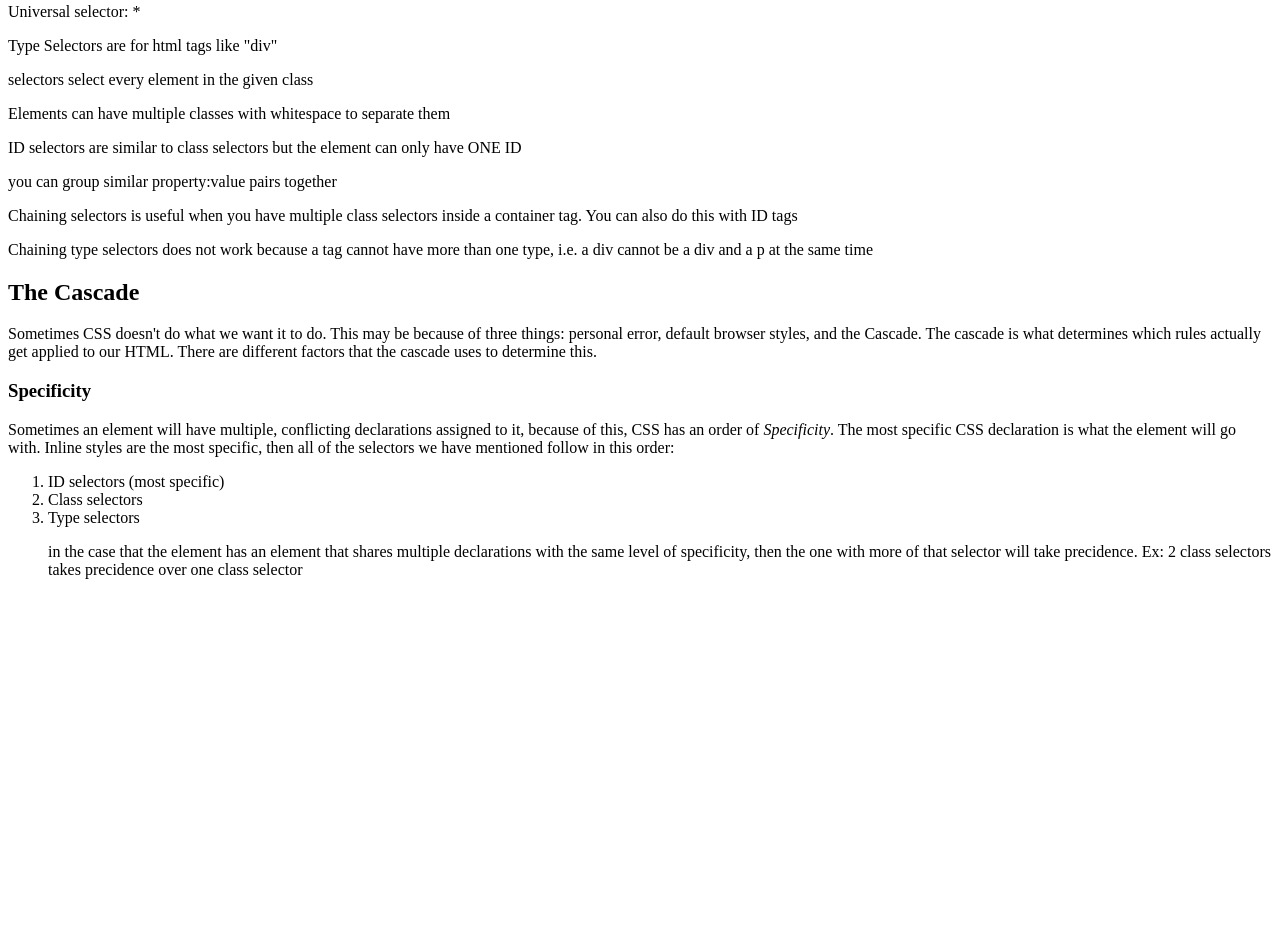
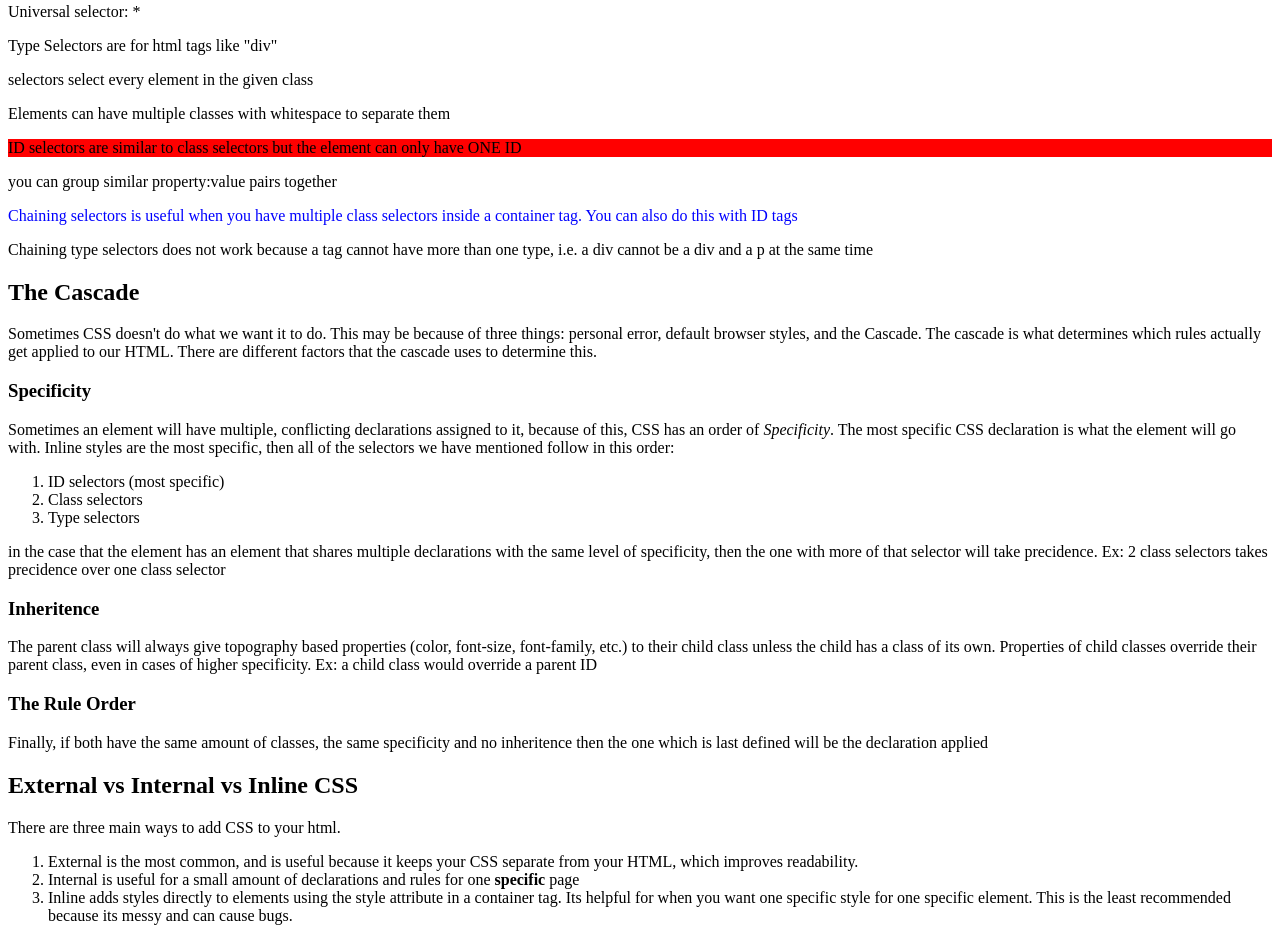
Before and after one commit to simaaksidd/TOP_Notes, a plain HTML site: page Foundations/CSS/index.html in a window 1280 px wide. Shown: the part 469-1410 px from the top of the page. Before the commit the page ends 1064 px from the top, so only its background shows below. Drawn offline with Linux system fonts and the light colour scheme.

Commit message:
finish CSS basics and Add Readme.md

```diff
--- a/Foundations/CSS/index.html
+++ b/Foundations/CSS/index.html
@@ -1,6 +1,10 @@
 <!DOCTYPE html>
 <html lang="en">
 <head>
+  <!--Add this line of code to add CSS externally-->
+  <link rel="stylesheet" href="notes.css">
+  <!-- use these tags to add your CSS internally-->
+  <style></style>
     <meta charset="UTF-8">
     <meta http-equiv="X-UA-Compatible" content="IE=edge">
     <meta name="viewport" content="width=device-width, initial-scale=1.0">
@@ -41,7 +45,18 @@
   <li>ID selectors (most specific)</li>
   <li>Class selectors</li>
   <li>Type selectors</li>
+</ol>
 <p>in the case that the element has an element that shares multiple declarations with the same level of specificity, then the one with more of that selector will take precidence. Ex: 2 class selectors takes precidence over one class selector</p>
+<h3>Inheritence</h3>
+<p>The parent class will always give topography based properties (color, font-size, font-family, etc.) to their child class unless the child has a class of its own. Properties of child classes override their parent class, even in cases of higher specificity. Ex: a child class would override a parent ID</p>
+<h3>The Rule Order</h3>
+<p>Finally, if both have the same amount of classes, the same specificity and no inheritence then the one which is last defined will be the declaration applied</p>
+<h2>External vs Internal vs Inline CSS</h2>
+<p>There are three main ways to add CSS to your html.</p>
+<ol>
+  <li>External is the most common, and is useful because it keeps your CSS separate from your HTML, which improves readability.</li>
+  <li>Internal is useful for a small amount of declarations and rules for one <b>specific</b> page</li>
+  <li>Inline adds styles directly to elements using the style attribute in a container tag. Its helpful for when you want one specific style for one specific element. This is the least recommended because its messy and can cause bugs.</li>
 </ol>
 </body>
 </html>
--- a/Foundations/CSS/notes.css
+++ b/Foundations/CSS/notes.css
@@ -1,6 +1,6 @@
 /* type selectors*/
 p {
-    color: aqua;
+    color: black;
 }
 /* Class selectors*/
 .red-text {
```
Also changed, not shown: 1 other file.
